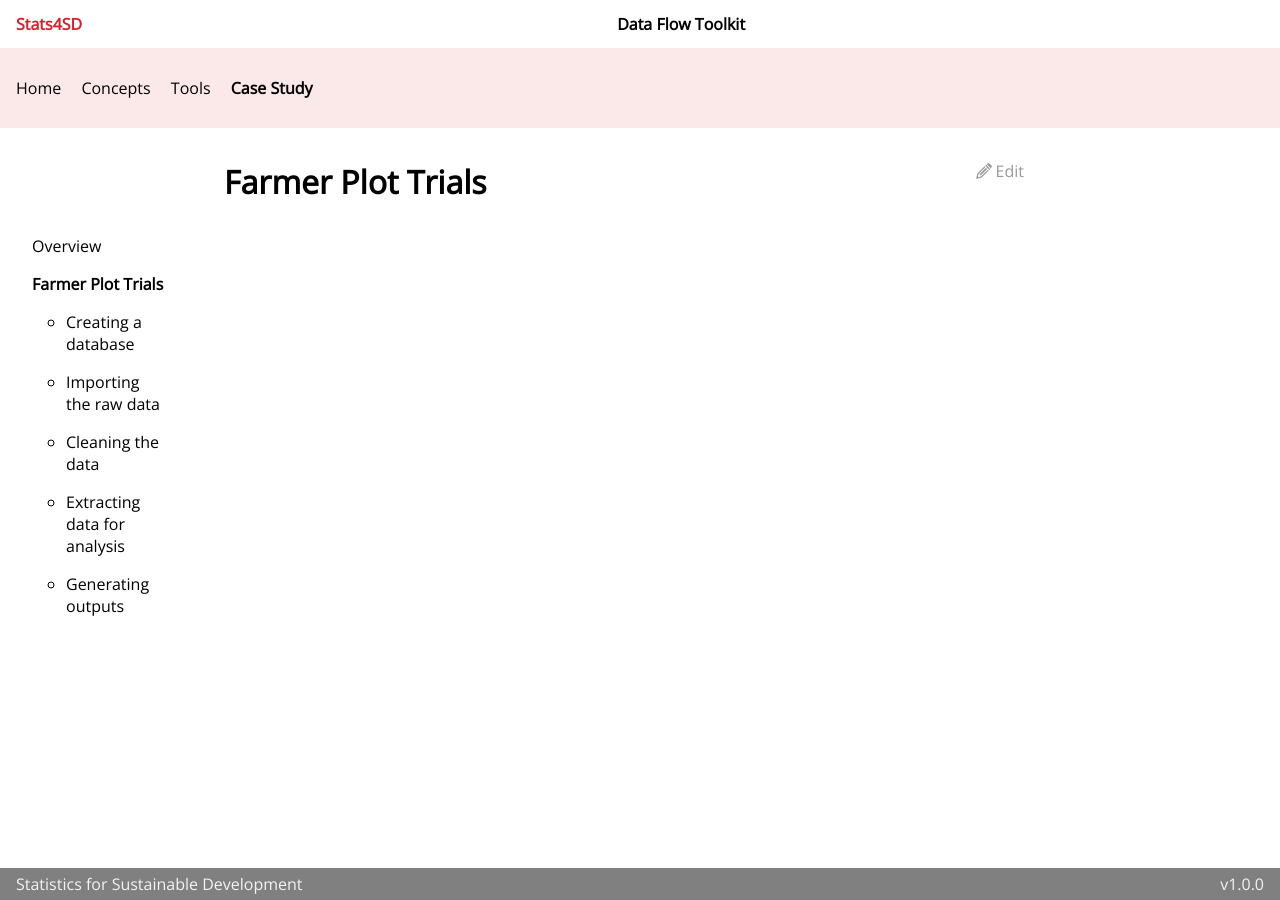
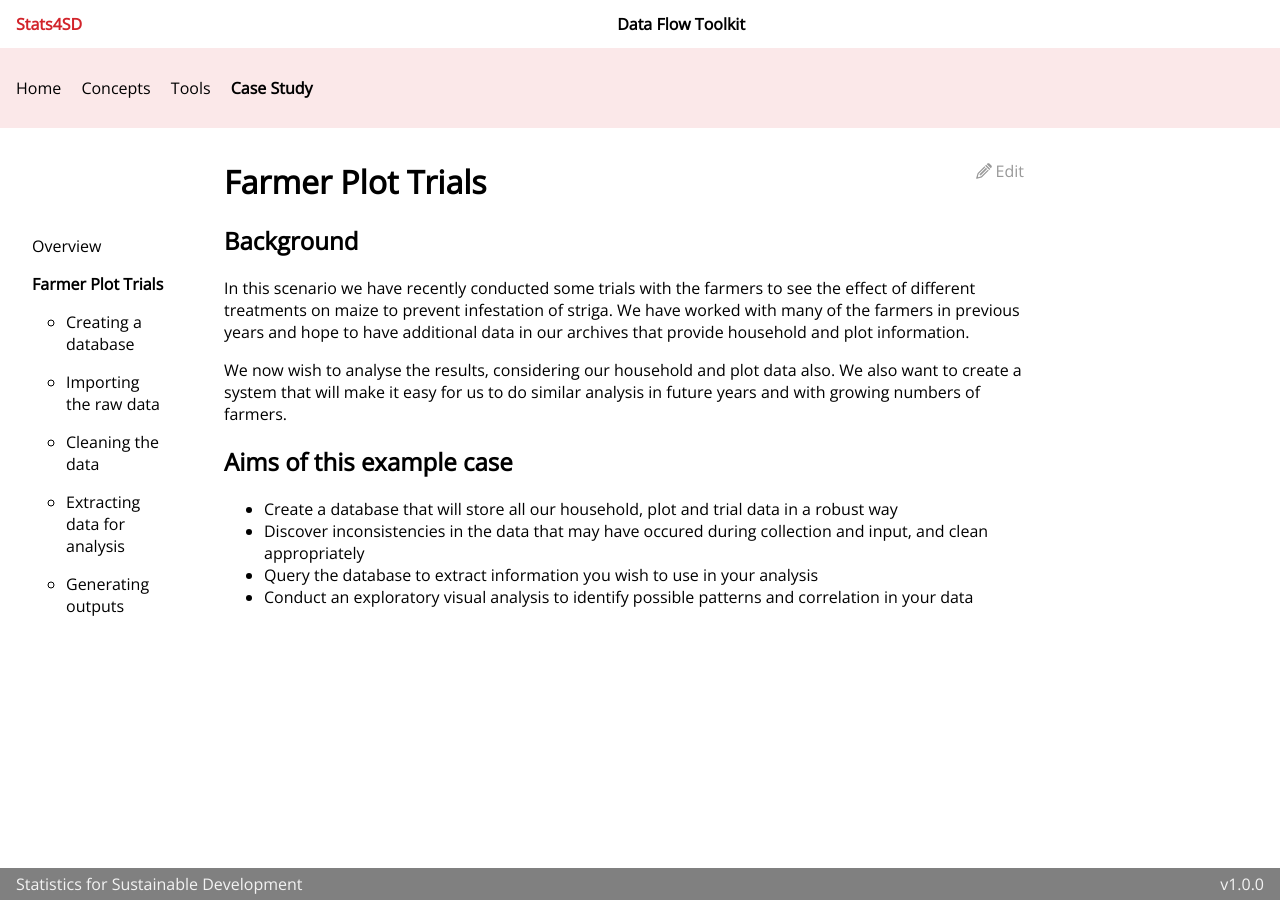
Before and after one commit to stats4sd/Installation-Guides, a Jekyll site: the page built from guides/CaseStudies/FarmerPlotTrials/introduction.md, in a window 1280 px wide. Built offline with Jekyll 4.4.1, drawn with Linux system fonts in a browser that asks for light colours.

Commit message:
farmer trial intro

```diff
--- a/guides/CaseStudies/FarmerPlotTrials/introduction.md
+++ b/guides/CaseStudies/FarmerPlotTrials/introduction.md
@@ -7,3 +7,17 @@ permalink: /case-study/farmer-plot-trials
 ---
 
 # Farmer Plot Trials
+
+## Background
+
+In this scenario we have recently conducted some trials with the farmers to see the effect of different treatments on maize to prevent infestation of striga.
+We have worked with many of the farmers in previous years and hope to have additional data in our archives that provide household and plot information.
+
+We now wish to analyse the results, considering our household and plot data also. We also want to create a system that will make it easy for us to do similar analysis in future years and with growing numbers of farmers.
+
+## Aims of this example case
+
+- Create a database that will store all our household, plot and trial data in a robust way
+- Discover inconsistencies in the data that may have occured during collection and input, and clean appropriately
+- Query the database to extract information you wish to use in your analysis
+- Conduct an exploratory visual analysis to identify possible patterns and correlation in your data
```
